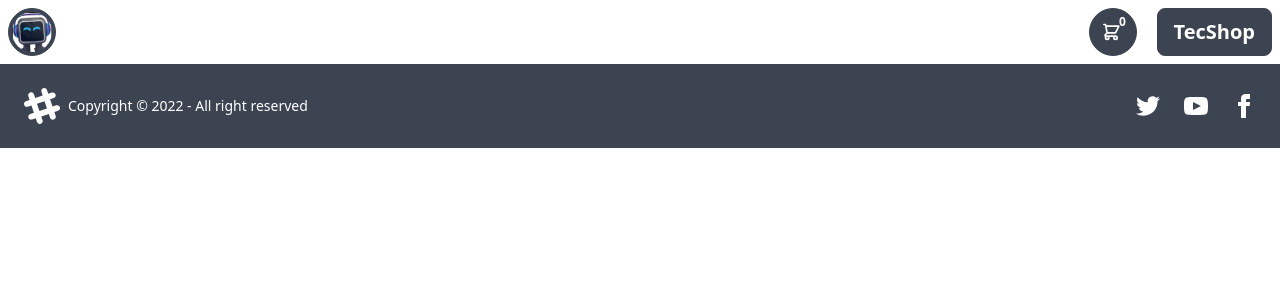
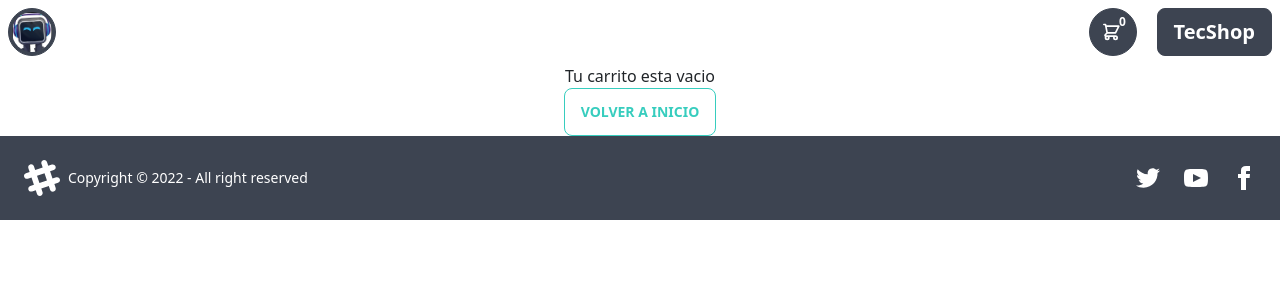
Before and after one commit to lualoman/JS-CoderHouse-Alomar, a React (Create React App) app: page /cart in a window 1280 px wide. Shown: the top 300 px of the page. Built offline with nearby package versions, Linux system fonts and the light colour scheme.

Commit message:
trabajando en actividad 6

```diff
--- a/src/components/Cart.js
+++ b/src/components/Cart.js
@@ -1,15 +1,26 @@
 import { useContext } from 'react';                     //TRABAJANDO EN ACTIVIDAD 5
 import { CartContext } from '../context/CartContext';
 import CartItem from './CartItem'
+import {Link} from "react-router-dom"
 
 const Cart = () => {
 
-    const {cartList, deleteItem } = useContext(CartContext)
+    const {cartList, deleteItem, removeList } = useContext(CartContext)
 
     return (
-        <div>
-        {cartList.map(item => <CartItem key={item.product.id} item={item} handleDelete={deleteItem} />)}
-        </div>
+        <>
+        {cartList.length === 0 ?
+            <div>
+            <p>Tu carrito esta vacio</p>
+            <Link to='/'><button className="btn btn-outline btn-accent">Volver a Inicio</button></Link>
+            </div>
+            :
+            <div>
+            {cartList.map(item => <CartItem key={item.product.id} item={item} handleDelete={deleteItem} />)}
+            <button className="btn btn-outline btn-error" onClick={() => removeList()}>Eliminar todo</button>
+            </div>
+        }
+        </>
     )
 }
 
--- a/src/components/ItemListContainer.js
+++ b/src/components/ItemListContainer.js
@@ -3,6 +3,7 @@ import {useState, useEffect} from "react"
 import ItemList from "./ItemList"
 import {getProducts, getProductsByCategory} from "../data/asyncMock"
 import {useParams} from "react-router-dom"
+import Loader from "./Loader"
 
 function ItemListContainer({greeting}) {
 
@@ -12,10 +13,12 @@ function ItemListContainer({greeting}) {
     }
 
     const [items, setItems] = useState([])
+    const [loading, setLoading] = useState(false)
 
     const { id } = useParams()
 
     useEffect(() => {
+        setLoading(true)
 
         if(id) {
             getProductsByCategory(id).then((res) => {
@@ -27,13 +30,14 @@ function ItemListContainer({greeting}) {
             }).catch(err => {
                     console.log('err: ' + err);
                 })
+            .finally(() => setLoading(false))
             }
         }, [id])
 
     return (
         <>
             <p style={styles}>{greeting}</p>
-            <ItemList items={items}/>
+            { loading ? <Loader/> : <ItemList items={items}/>}
         </>
     )
 }
--- /dev/null
+++ b/src/components/Loader.js
@@ -0,0 +1,9 @@
+import React from 'react'
+
+const Loader = () => {
+    return (
+    <div>Cargando productos...</div>
+    )
+}
+
+export default Loader
```
